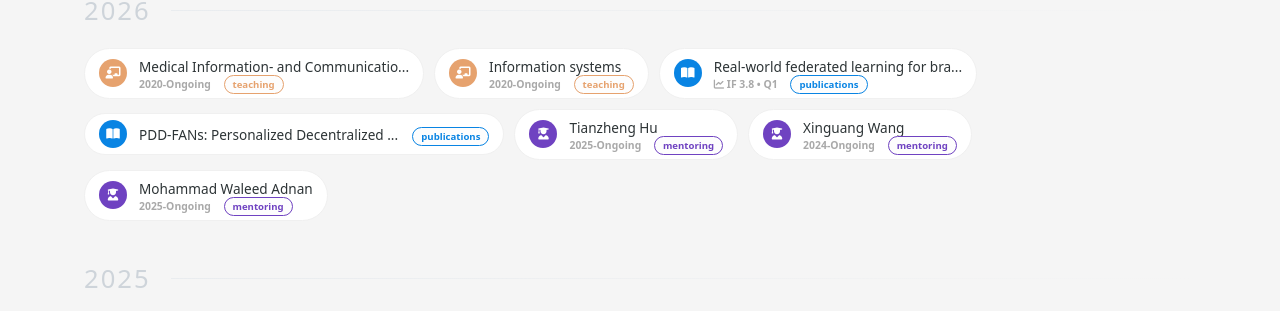
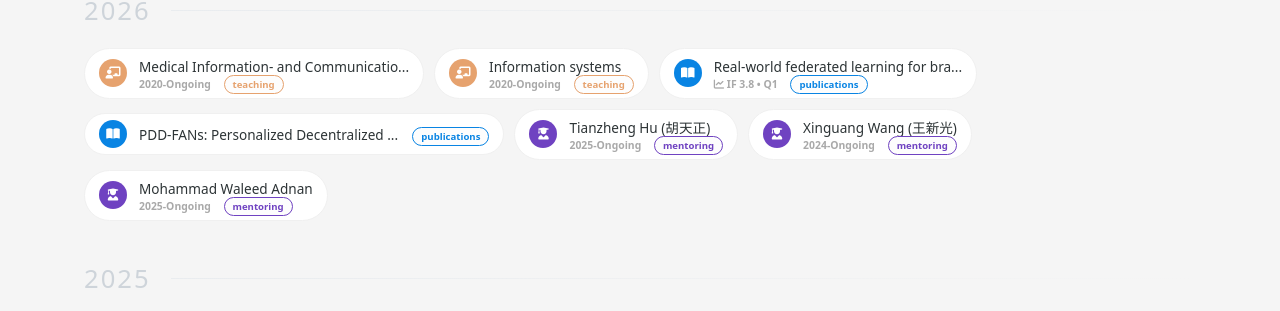
Before and after one commit to Sdniss/Sdniss.github.io, a Jekyll site: the page built from _pages/academic_journey.html, in a window 1280 px wide and 900 px high, scrolled down 862 px. Shown: the part 142-453 px from the top of the window. Built offline with Jekyll 4.4.1, drawn with Linux system fonts in a browser that asks for light colours.

Commit message:
Add name in Hanzi

```diff
--- a/_data/mentoring.yml
+++ b/_data/mentoring.yml
@@ -5,7 +5,7 @@ summary: >
   and grant opportunities. I've also been a jury member of 2 master theses in the master in health care management (VUB).
 
 students:
-  - name: "Tianzheng Hu"
+  - name: "Tianzheng Hu (胡天正)"
     topic: "Exploring the relationship between brain age and neurological disorders"
     field: "Medical Sciences"
     start_date: "2025"
@@ -13,7 +13,7 @@ students:
     role: "Co-promoter"
     type: "PhD"
 
-  - name: "Xinguang Wang"
+  - name: "Xinguang Wang (王新光)"
     topic: "Enhancing performance in deep learning-based brain age prediction models via federated learning"
     field: "Medical Sciences"
     start_date: "2024"
```
